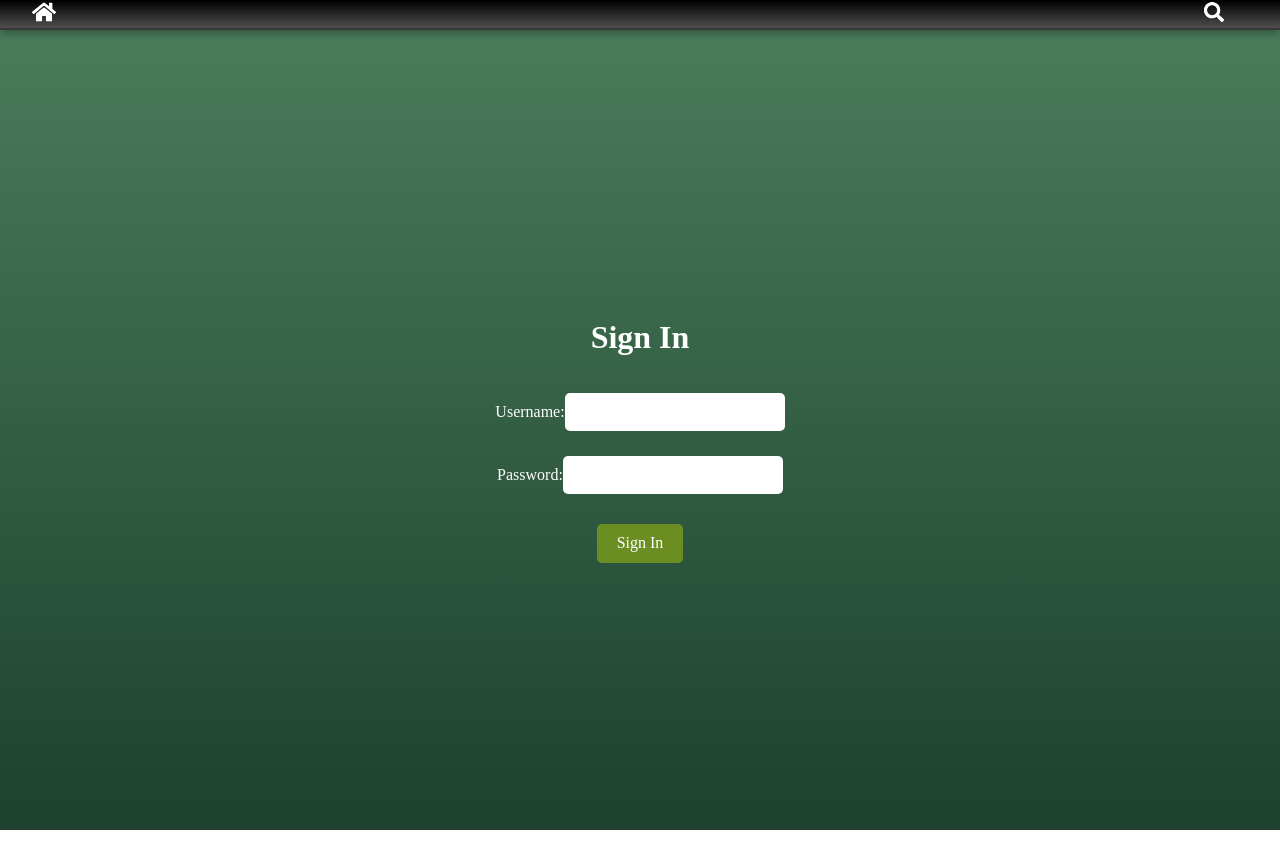
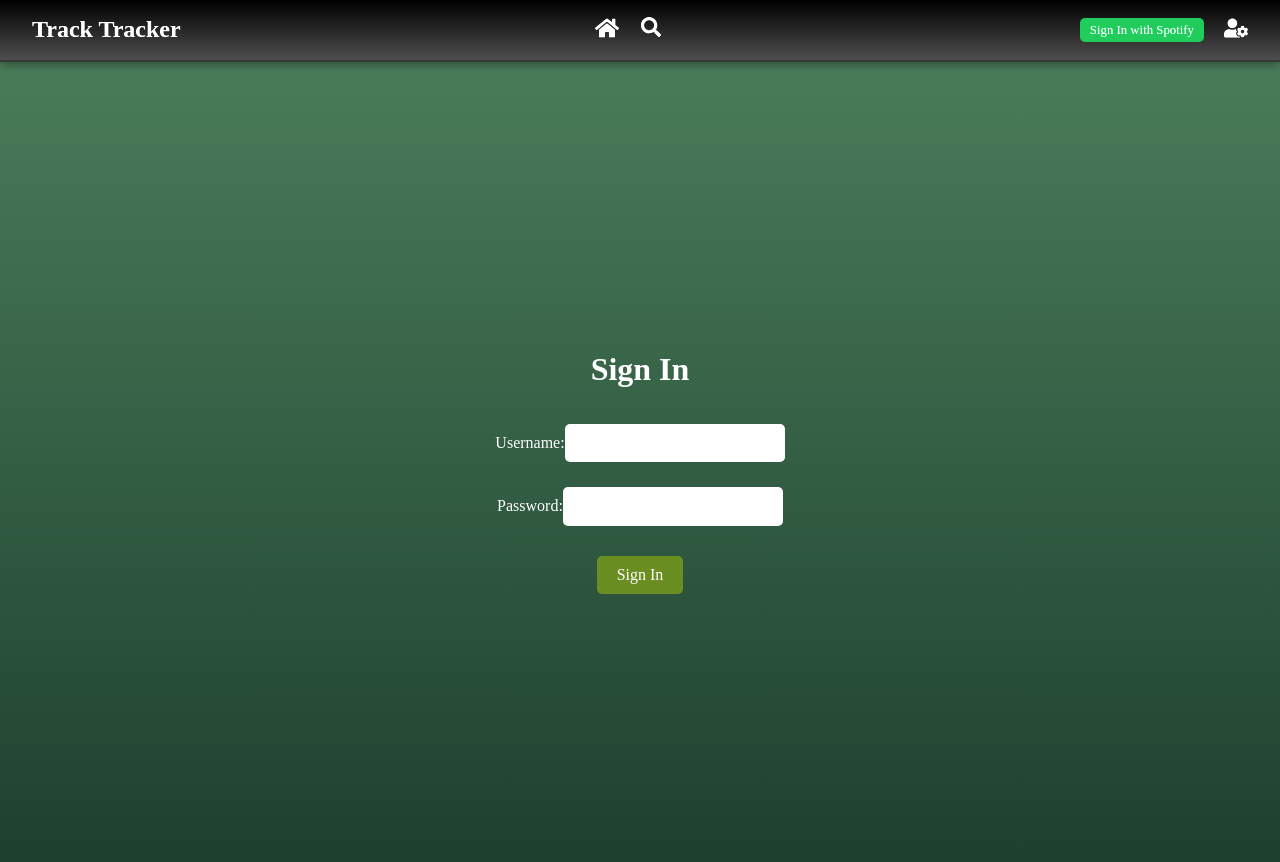
Before and after one commit to decBlazer/Track-Tracker-Frontend, a React (Create React App) app in the folder track-tracker/: page /signin in a window 1280 px wide. Before the commit the page ends 830 px from the top, so only its background shows below. Built offline with nearby package versions, Linux system fonts and the light colour scheme.

Commit message:
Currently implementing sign in with spotify

```diff
--- a/track-tracker/package.json
+++ b/track-tracker/package.json
@@ -18,6 +18,7 @@
     "normalize.css": "^8.0.1",
     "react": "^18.3.1",
     "react-dom": "^18.3.1",
+    "react-icons": "^5.3.0",
     "react-router-dom": "^6.25.1",
     "react-scripts": "^5.0.1",
     "styled-components": "^6.1.12",
--- a/track-tracker/src/components/authentication/SignInWithSpotify.js
+++ b/track-tracker/src/components/authentication/SignInWithSpotify.js
@@ -1,39 +1,28 @@
 import React from 'react';
 import styled from 'styled-components';
-function SignInWithSpotify() {
+
+function SignInWithSpotify({small}) {
   const handleSignIn = () => {
-        // Redirect the browser to Spotify's authorization page
-        window.location.href = "http://localhost:8443/oauth2/authorization/spotify";;
+        window.location.href = "https://localhost:8443/login/oauth2/code/spotify";;
     };
 
 
-  return (
-    <MainContainer>
-      <h1>Sign In with Spotify</h1>
-      <Button onClick={handleSignIn}>Sign In with Spotify</Button>
-    </MainContainer>
-  );
-}
+    return (
+      <Button onClick={handleSignIn}>
+        Sign In with Spotify
+      </Button>
+    );
+  }
 
-const MainContainer = styled.div`
-  display: flex;
-  flex-direction: column;
-  align-items: center;
-  justify-content: center;
-  min-height: 100vh;
-  background: linear-gradient(to bottom, #4a7c59, #1d402f);
-  color: white;
-  width: 100%;
-`;
-
-const Button = styled.button`
-  padding: 10px 20px;
-  margin-top: 20px;
+  const Button = styled.button`
+  padding: 5px 10px;
+  margin-top: 0;
   background-color: #1db954;
   color: white;
   border: none;
   border-radius: 5px;
   cursor: pointer;
+  font-size: 0.8rem;
 
   &:hover {
     background-color: #1ed760;
--- a/track-tracker/src/components/reusable/NavBar.js
+++ b/track-tracker/src/components/reusable/NavBar.js
@@ -1,13 +1,18 @@
 import React, { useState } from 'react';
 import styled from 'styled-components';
 import { Link } from 'react-router-dom';
-import { FaHome, FaSearch } from 'react-icons/fa';
+import { FaHome, FaSearch, FaUserCog } from 'react-icons/fa';
+import SignInWithSpotify from '../authentication/SignInWithSpotify';
 
 const NavBar = () => {
   const [isHovered, setIsHovered] = useState(false);
 
   return (
     <Nav>
+      <LeftContainer>
+        <Logo>Track Tracker</Logo>
+      </LeftContainer>
+      <CenterContainer>
         <IconContainer>
           <StyledLink to="/">
             <FaHome size={24} />
@@ -25,6 +30,16 @@ const NavBar = () => {
             </SearchButton>
           )}
         </SearchContainer>
+      </CenterContainer>
+      <RightContainer>
+        <SignInWithSpotify />
+        <Spacer /> {/* Spacer for padding */}
+        <IconContainer>
+          <StyledLink to="/settings">
+            <FaUserCog size={24} />
+          </StyledLink>
+        </IconContainer>
+      </RightContainer>
     </Nav>
   );
 };
@@ -35,13 +50,31 @@ const Nav = styled.nav`
   align-items: center;
   padding: 0rem 2rem;
   background: linear-gradient(to bottom, #000000, #484747);
-  box-shadow: 0px 4px 8px rgba(0, 0, 0, 0.3); /* Shadow effect */
-  filter: brightness(1.1); /* Slight light effect */
-  border-bottom: 2px solid #333; /* Bottom border */
+  box-shadow: 0px 4px 8px rgba(0, 0, 0, 0.3);
+  filter: brightness(1.1);
+  border-bottom: 2px solid #333;
+  margin: 0;
 `;
 
-const IconContainer = styled.div`
-  color: white;
+const LeftContainer = styled.div`
+  flex: 1;
+  display: flex;
+  justify-content: flex-start;
+`;
+
+const CenterContainer = styled.div`
+  flex: 1;
+  display: flex;
+  justify-content: center;
+  align-items: center;
+  gap: 1rem; /* Adds space between home and search */
+`;
+
+const RightContainer = styled.div`
+  flex: 1;
+  display: flex;
+  justify-content: flex-end;
+  align-items: center; /* Ensures vertical alignment */
 `;
 
 const Logo = styled.h1`
@@ -49,37 +82,8 @@ const Logo = styled.h1`
   color: white;
 `;
 
-const NavMenu = styled.ul`
-  display: flex;
-  list-style: none;
-  gap: 2rem;
-`;
-
-const NavItem = styled.li`
-  cursor: pointer;
+const IconContainer = styled.div`
   color: white;
-`;
-
-const AuthButtons = styled.div`
-  display: flex;
-  gap: 1rem;
-  color: white;
-`;
-
-const SignInButton = styled.button`
-  background: black;
-  color: white;
-  border: none;
-  padding: 0.5rem 1rem;
-  cursor: pointer;
-`;
-
-const SignUpButton = styled.button`
-  background: black;
-  color: white;
-  border: none;
-  padding: 0.5rem 1rem;
-  cursor: pointer;
 `;
 
 const StyledLink = styled(Link)`
@@ -92,7 +96,7 @@ const SearchContainer = styled.div`
   display: flex;
   align-items: center;
   width: ${({ isHovered }) => (isHovered ? '200px' : '50px')};
-  transition: width 0.3s ease;
+  transition: width 0.8s ease; /* Increased delay */
 `;
 
 const SearchButton = styled.button`
@@ -111,4 +115,8 @@ const SearchInput = styled.input`
   outline: none;
 `;
 
+const Spacer = styled.div`
+  width: 20px;
+`;
+
 export default NavBar;
--- a/track-tracker/src/components/reusable/SongCard.js
+++ b/track-tracker/src/components/reusable/SongCard.js
@@ -19,29 +19,30 @@ const Card = styled.div`
   align-items: center;
   border: 1px solid #ddd;
   border-radius: 8px;
-  padding: 16px;
-  width: 200px;
-  box-shadow: 0 4px 8px rgba(0, 0, 0, 0.1);
-  margin: 10px;
+  padding: 24px;
+  width: 300px;
+  box-shadow: 0 6px 12px rgba(0, 0, 0, 0.1);
+  margin: 16px;
 `;
 
 const Artwork = styled.img`
   width: 100%;
+  height: auto;
   border-radius: 8px;
 `;
 
 const Details = styled.div`
   text-align: center;
-  margin-top: 8px;
+  margin-top: 12px;
 `;
 
 const SongName = styled.h2`
-  font-size: 18px;
-  margin: 8px 0;
+  font-size: 24px;
+  margin: 12px 0;
 `;
 
 const ArtistName = styled.p`
-  font-size: 16px;
+  font-size: 18px;
   color: #666;
 `;
 
--- a/track-tracker/src/pages/Account/SignUpPage.js
+++ b/track-tracker/src/pages/Account/SignUpPage.js
@@ -3,7 +3,7 @@ import styled from 'styled-components';
 
 function SignUpPage() {
   const handleSignInWithSpotify = () => {
-    window.location.href = 'http://localhost:8443/login';
+    window.location.href = "https://localhost:8443/login/oauth2/code/spotify";;
   };
 
   return (
--- a/track-tracker/src/pages/HomePage.js
+++ b/track-tracker/src/pages/HomePage.js
@@ -56,7 +56,7 @@ const MainContainer = styled.div`
   align-items: center;
   justify-content: center;
   min-height: 100vh;
-  background: linear-gradient(to bottom, #075E6D, #1A1919);
+  background: linear-gradient(to bottom right, #0f2027, #203a43, #2c5364);
   color: white;
     width: 100%;
 `;
```
Also changed, not shown: 1 other file (tests, documents, lock files or other folders). Lines whose indentation alone changed are shown as unchanged.
